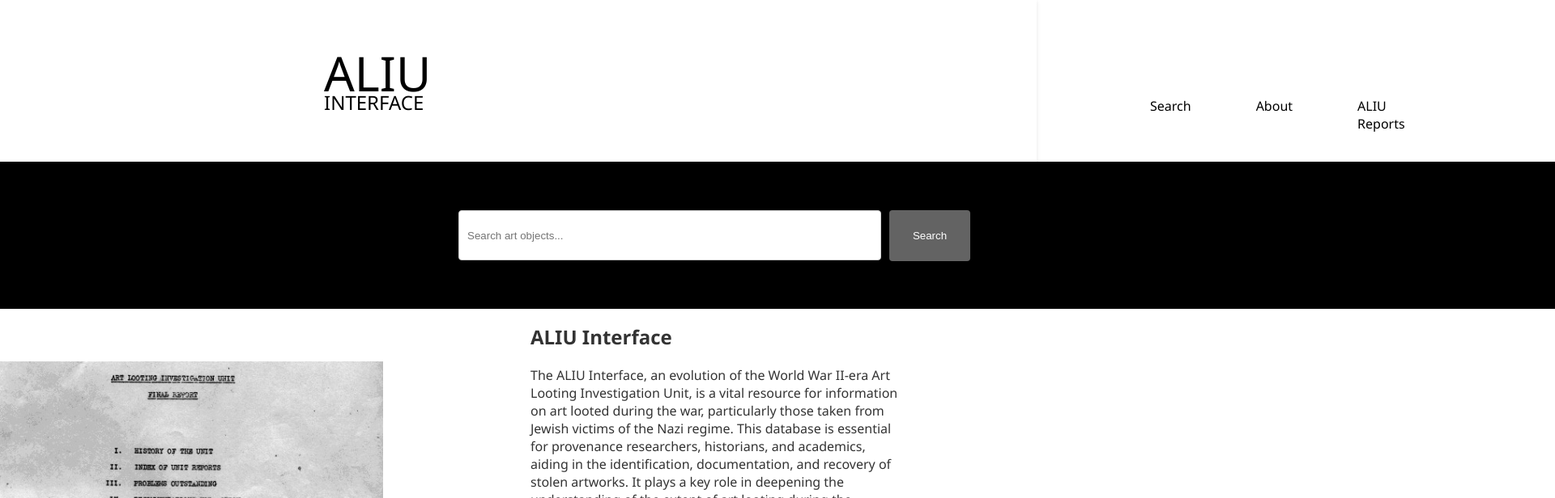
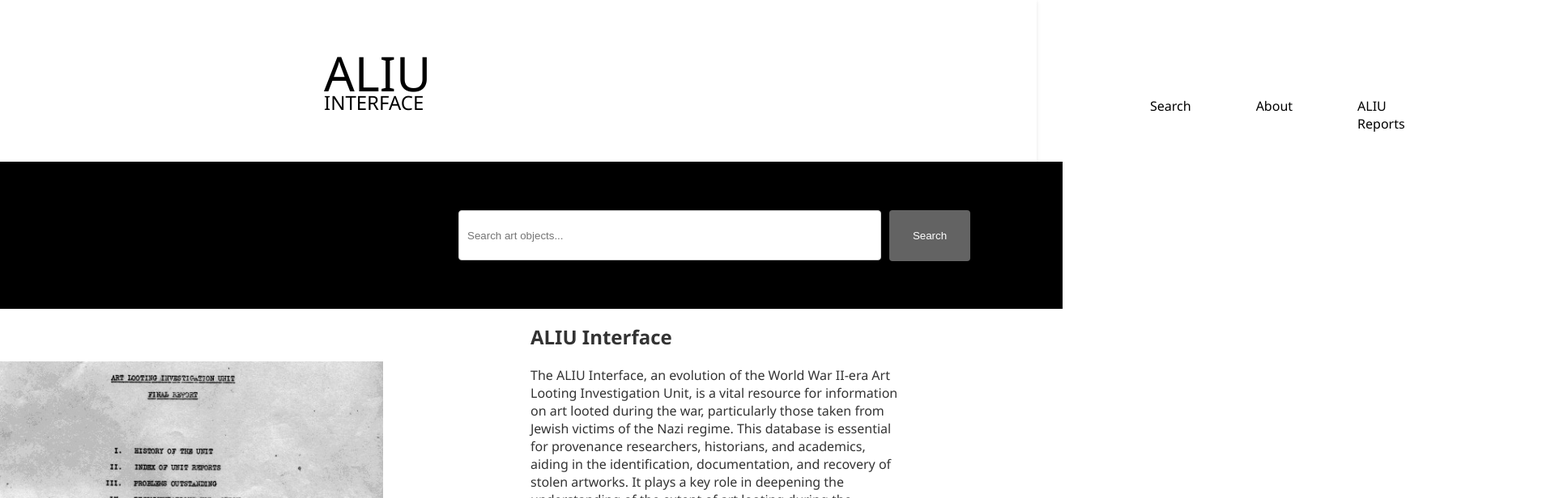
Before and after one commit to delyoussoufi/ALIU_interface, an Angular app in the folder frontend/aliu-interface/: page /main in a window 1280 px wide. Shown: the top 616 px of the page at 81% size, 1920 px wide, since content can reach past the window. Built offline with nearby package versions, Linux system fonts and the light colour scheme.

Commit message:
Updated the width of the search container.

```diff
--- a/frontend/aliu-interface/src/app/search/search.component.css
+++ b/frontend/aliu-interface/src/app/search/search.component.css
@@ -6,7 +6,7 @@
     align-items: center;
     position: absolute;
     height:150px;
-    width:1900px;
+    width:100%;
     top: 200px; /* Adjust the top position as needed */
     left: 0px; /* Adjust the left position as needed */
   }
```
